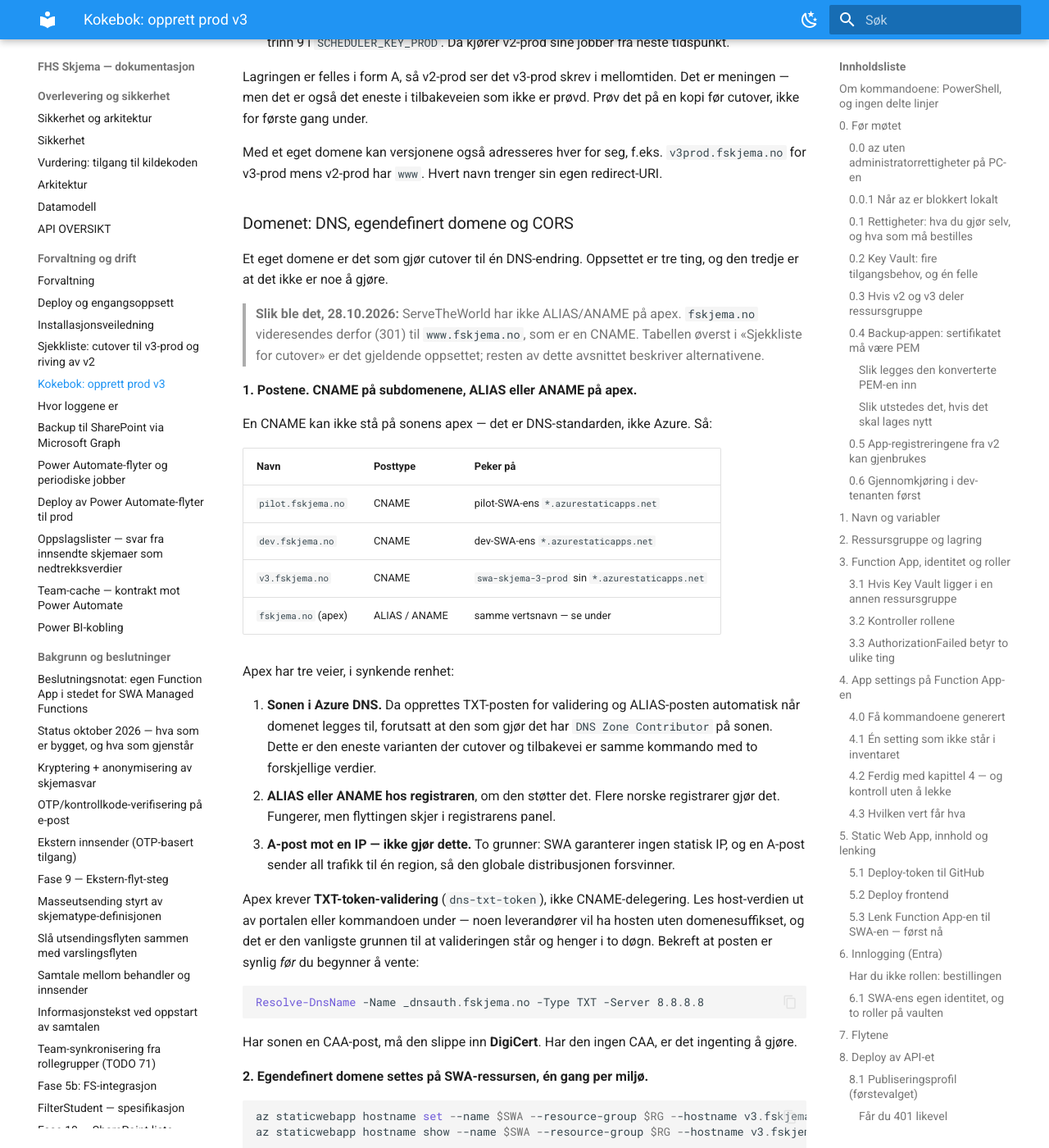
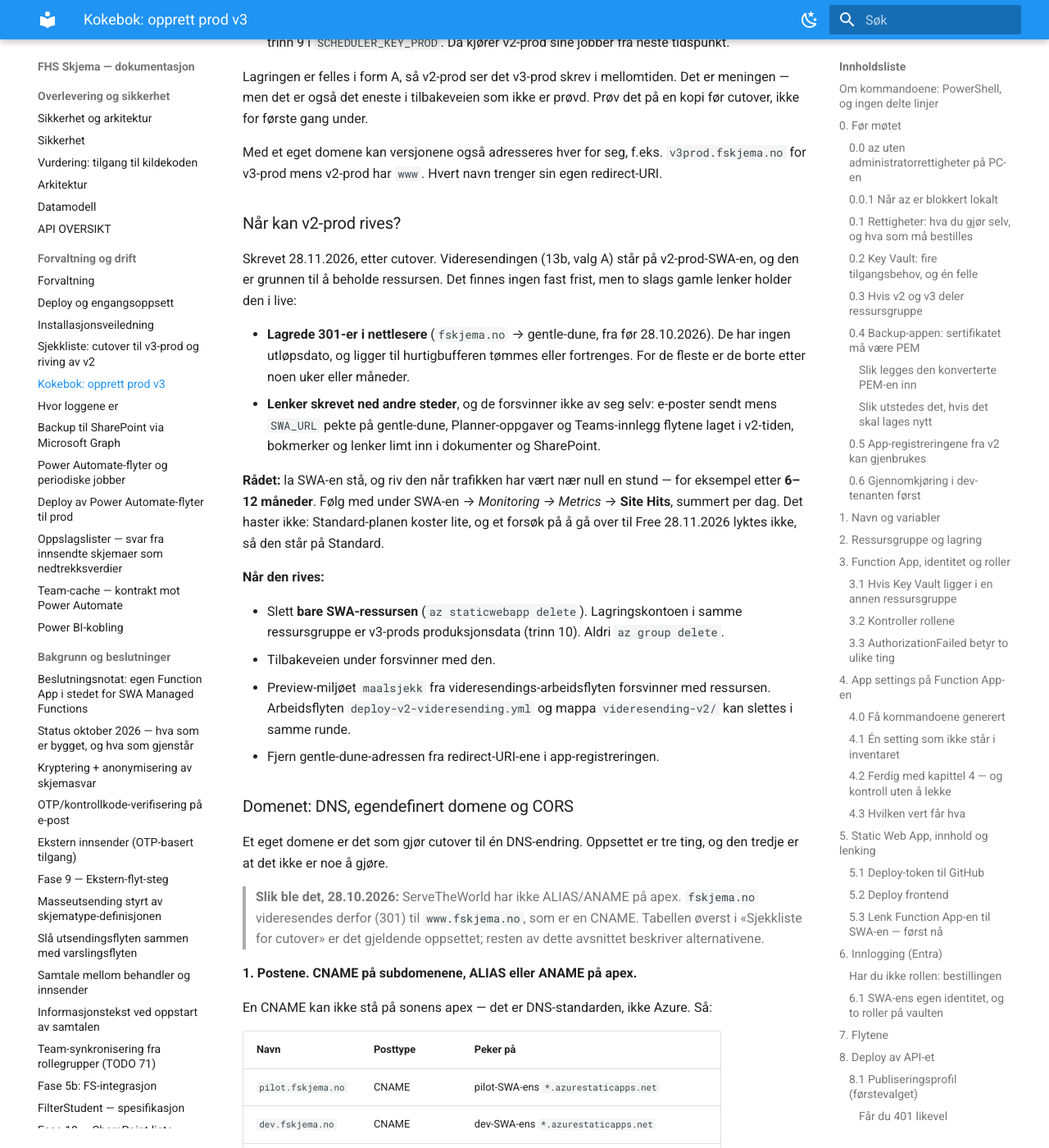
Before and after one commit to jachrist/skjema-swa, an MkDocs documentation site: the page built from docs/KOKEBOK-PROD-V3.md, in a window 1280 px wide and 1400 px high, scrolled down 52424 px. Shown: the whole window at 82% size. Built offline with MkDocs 1.6.1 and Material for MkDocs 9.7.7, drawn with Linux system fonts in a browser that asks for light colours; some of the changed text lies outside the part shown.

Commit message:
Deploy v3: én arbeidsflyt for dev og prod, og rådet om når v2-prod kan rives
deploy-v3.yml («Deploy v3 (dev eller prod)») har to valg: miljøet, og en
bryter for om API-et skal med. Token og Function App følger av miljøet, så
det finnes ingen frie navn å skrive feil i. API-et og frontenden rulles ut
fra samme commit, og /js/config.js og /api/ping sjekkes mot den etterpå.

- I prod sammenlignes tokenet med v2-prod sitt, og jobben stopper hvis
  frontenden landet på gentle-dune.
- Den erstatter deploy-dev.yml og deploy-funcapp-pilot.yml. De står,
  merket, til den nye er prøvd i dev og prod. deploy-prod.yml står så lenge
  pilot og v2-prod finnes.
- arbeidsflyter.test.js har fått 17 sjekker for den. Seks mutasjoner er
  prøvd, og alle gir rødt.

Kokeboka har fått «Når kan v2-prod rives?»: følg Site Hits, riv etter
6–12 måneder med nær null trafikk, bare SWA-ressursen og aldri
ressursgruppa. DEPLOY.md, CLAUDE.md og ryddelista peker på den nye
arbeidsflyten.

Co-Authored-By: Claude Opus 5.5 <noreply@anthropic.com>
Claude-Session: https://claude.ai/code/session_015ayNVTGuem7WF3WCorEerp

```diff
--- a/docs/KOKEBOK-PROD-V3.md
+++ b/docs/KOKEBOK-PROD-V3.md
@@ -2249,6 +2249,37 @@ Med et eget domene kan versjonene også adresseres hver for seg, f.eks.
 `v3prod.fskjema.no` for v3-prod mens v2-prod har `www`. Hvert navn trenger
 sin egen redirect-URI.
 
+### Når kan v2-prod rives?
+
+Skrevet 28.11.2026, etter cutover. Videresendingen (13b, valg A) står på
+v2-prod-SWA-en, og den er grunnen til å beholde ressursen. Det finnes ingen
+fast frist, men to slags gamle lenker holder den i live:
+
+- **Lagrede 301-er i nettlesere** (`fskjema.no` → gentle-dune, fra før
+  28.10.2026). De har ingen utløpsdato, og ligger til hurtigbufferen tømmes
+  eller fortrenges. For de fleste er de borte etter noen uker eller måneder.
+- **Lenker skrevet ned andre steder**, og de forsvinner ikke av seg selv:
+  e-poster sendt mens `SWA_URL` pekte på gentle-dune, Planner-oppgaver og
+  Teams-innlegg flytene laget i v2-tiden, bokmerker og lenker limt inn i
+  dokumenter og SharePoint.
+
+**Rådet:** la SWA-en stå, og riv den når trafikken har vært nær null en
+stund — for eksempel etter **6–12 måneder**. Følg med under SWA-en →
+*Monitoring → Metrics* → **Site Hits**, summert per dag. Det haster ikke:
+Standard-planen koster lite, og et forsøk på å gå over til Free 28.11.2026
+lyktes ikke, så den står på Standard.
+
+**Når den rives:**
+
+- Slett **bare SWA-ressursen** (`az staticwebapp delete`). Lagringskontoen i
+  samme ressursgruppe er v3-prods produksjonsdata (trinn 10). Aldri
+  `az group delete`.
+- Tilbakeveien under forsvinner med den.
+- Preview-miljøet `maalsjekk` fra videresendings-arbeidsflyten forsvinner med
+  ressursen. Arbeidsflyten `deploy-v2-videresending.yml` og mappa
+  `videresending-v2/` kan slettes i samme runde.
+- Fjern gentle-dune-adressen fra redirect-URI-ene i app-registreringen.
+
 ### Domenet: DNS, egendefinert domene og CORS
 
 Et eget domene er det som gjør cutover til én DNS-endring. Oppsettet er tre
@@ -2487,7 +2518,7 @@ versjoner kjører samtidig, eller fordi pilot har en annen arkitektur:
 | 0.3 og 0.5 i sin helhet | Begge handler om å dele ressursgruppe og app-registreringer med v2 |
 | `production` i `MILJO_ALIAS` | v2-prods `MILJO`. Aliaset får den til å lese som pilot, og må stå så lenge v2-prod finnes |
 | **De åtte cron-workflowene** (`refresh-fs.yml`, `refresh-postnumre.yml`, `refresh-oppslagsliste.yml`, `team-synk.yml`, `sjekk-nokler.yml`, `send-utsendinger.yml`, `purre-utsendinger.yml`, `backup.yml`) | De kjører jobbene der plattformen ikke har timere — pilot og v2-prod. Når begge er revet, har alle miljøene timere. Ta med det som leser workflowene: `workflow` og `workflowCron` i `lib/jobber.js`, cron-sammenligningen i `api/test/timer-trigger.test.js`, og GitHub Actions-merknaden i `functions/jobber.js`. `SCHEDULER_KEY` og HTTP-veien inn til jobbene kan stå — «Kjør nå» bruker den |
-| **Tre deploy-workflows → én** (`deploy-dev.yml`, `deploy-prod.yml`, `deploy-funcapp-pilot.yml`) | Tre fordi tre arkitekturer: frontend til dev-SWA, SWA med Managed Functions, og API til Function App. Med bare v3-dev og v3-prod igjen er det én: én workflow med `miljo: dev \| prod` som ruller ut API-et til Function App-en og så frontenden til SWA-en, **fra samme commit**. Da forsvinner `swa_token_secret`, `deploy_api`, `appnavn` og to SHA-er som kan skille lag. Prod beholder Environment approval |
+| **Tre deploy-workflows → én** (`deploy-dev.yml`, `deploy-prod.yml`, `deploy-funcapp-pilot.yml`) | Tre fordi tre arkitekturer: frontend til dev-SWA, SWA med Managed Functions, og API til Function App. **Den ene finnes fra 28.11.2026:** `deploy-v3.yml`, med `miljo: dev \| prod` og en bryter for API-et, ruller ut API-et og frontenden fra samme commit. Slett `deploy-dev.yml` og `deploy-funcapp-pilot.yml` når den er prøvd i dev og prod. `deploy-prod.yml` (med `swa_token_secret` og `deploy_api`) står så lenge pilot og v2-prod finnes |
 | `refresh-fs-diag.yml` og `refresh-fs-diag-lu.yml` | Kaller pilot (`vars.SWA_URL`). Diagnostikk-knappen i FS-panelet gjør det samme fra appen |
 
 > **Rydd ikke før v3 er verifisert i begge tenantene.** Hver av linjene over
```
Also changed, not shown: CLAUDE.md (+3 -2 lines), docs/DEPLOY.md (+13 -4 lines), 4 other files.
